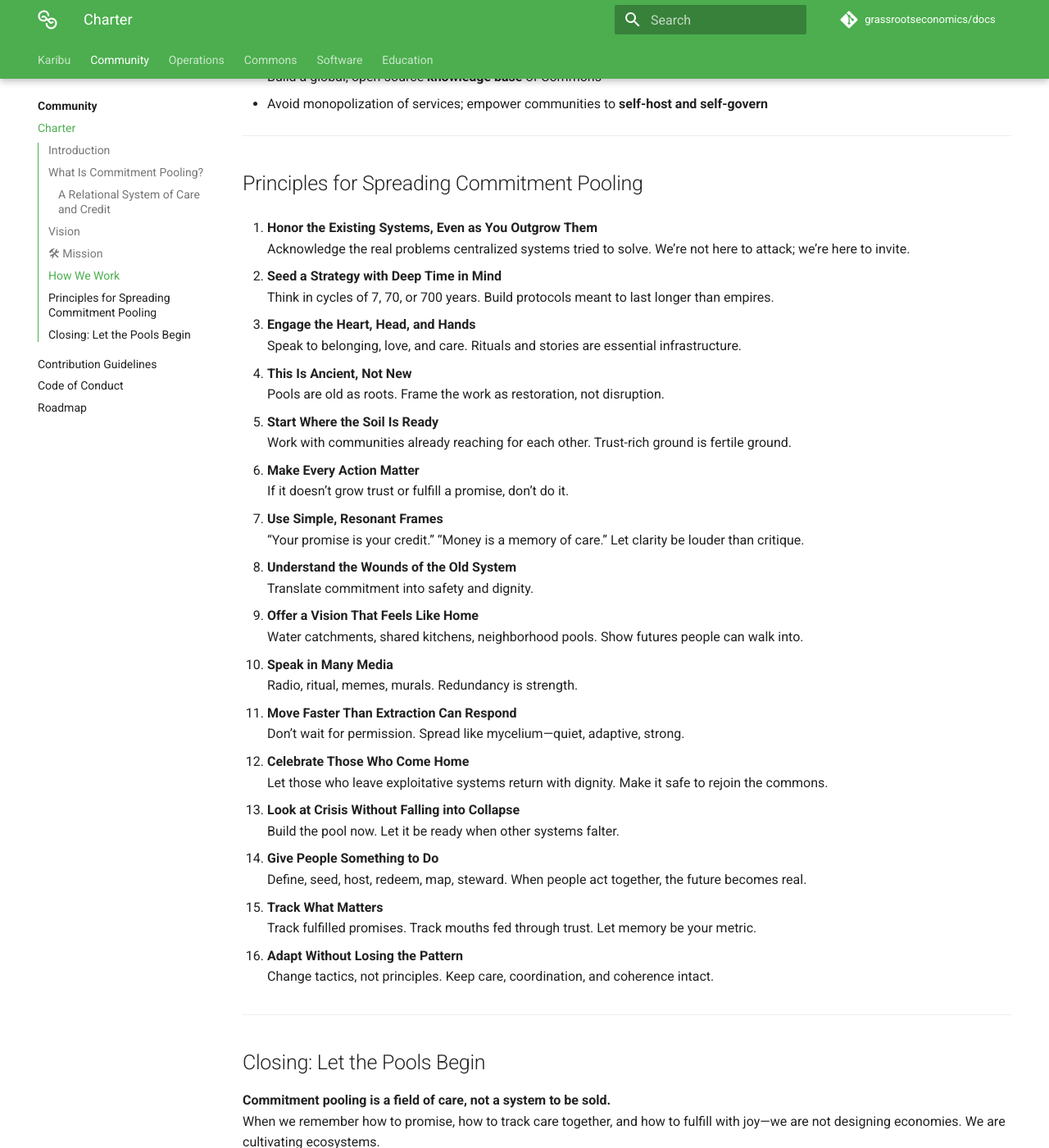
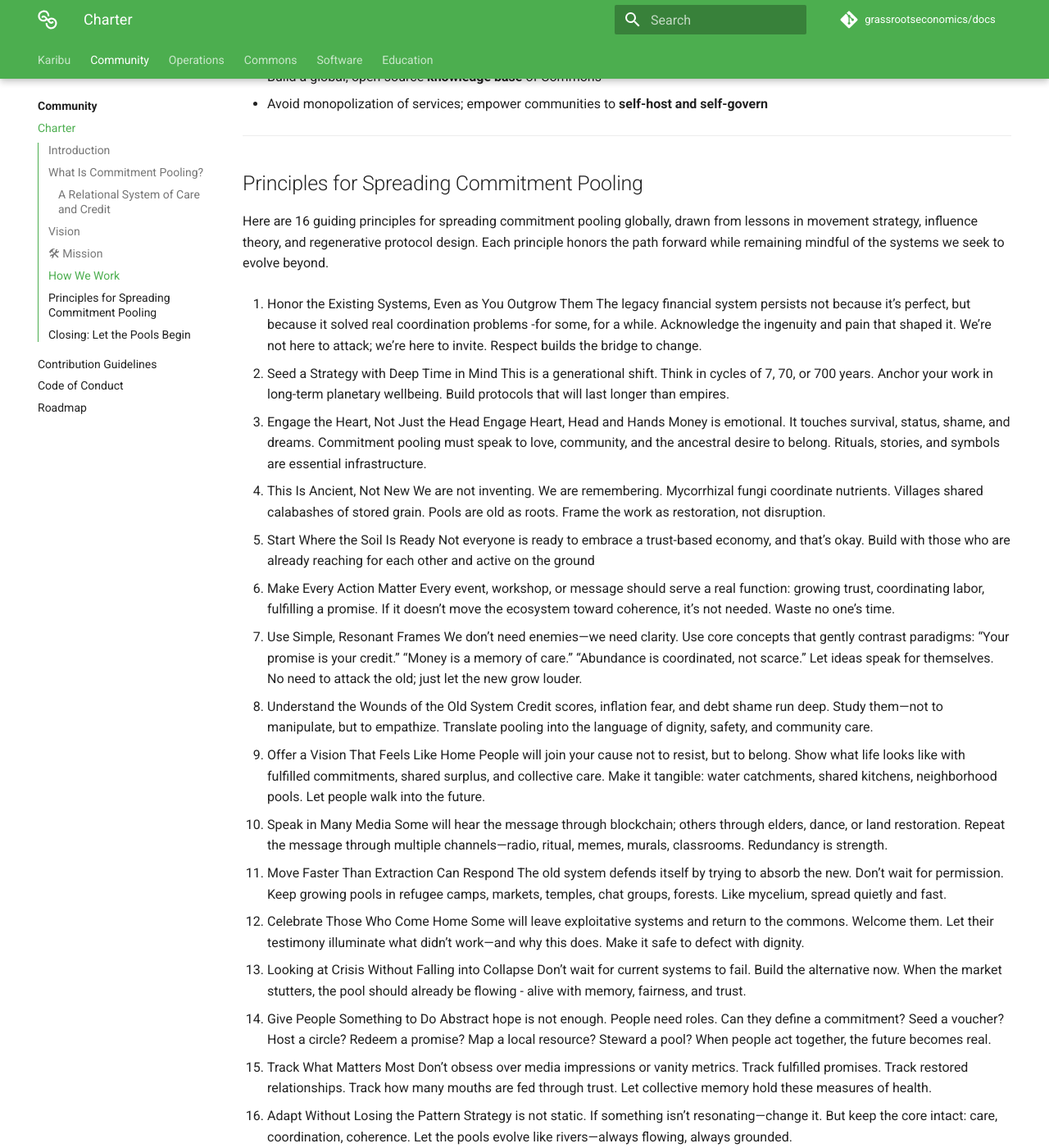
Before and after one commit to grassrootseconomics/docs.grassecon.org, an MkDocs documentation site: the page built from docs/community/charter.md, in a window 1280 px wide and 1400 px high, scrolled down 1968 px. Shown: the whole window at 82% size. Built offline with MkDocs 1.6.1 and Material for MkDocs 9.7.7, drawn with Linux system fonts in a browser that asks for light colours; comment, search, counter and statistics services are not loaded.

Commit message:
Update charter.md

```diff
--- a/docs/community/charter.md
+++ b/docs/community/charter.md
@@ -74,53 +74,58 @@ We offer tools and documentation to enable communities to:
 
 ## Principles for Spreading Commitment Pooling
 
-1. **Honor the Existing Systems, Even as You Outgrow Them**
-   Acknowledge the real problems centralized systems tried to solve. We’re not here to attack; we’re here to invite.
+Here are 16 guiding principles for spreading commitment pooling globally, drawn from lessons in movement strategy, influence theory, and regenerative protocol design. Each principle honors the path forward while remaining mindful of the systems we seek to evolve beyond.
 
-2. **Seed a Strategy with Deep Time in Mind**
-   Think in cycles of 7, 70, or 700 years. Build protocols meant to last longer than empires.
 
-3. **Engage the Heart, Head, and Hands**
-   Speak to belonging, love, and care. Rituals and stories are essential infrastructure.
+1. Honor the Existing Systems, Even as You Outgrow Them
+The legacy financial system persists not because it’s perfect, but because it solved real coordination problems -for some, for a while. Acknowledge the ingenuity and pain that shaped it. We’re not here to attack; we’re here to invite. Respect builds the bridge to change.
 
-4. **This Is Ancient, Not New**
-   Pools are old as roots. Frame the work as restoration, not disruption.
+2. Seed a Strategy with Deep Time in Mind
+This is a generational shift. Think in cycles of 7, 70, or 700 years. Anchor your work in long-term planetary wellbeing. Build protocols that will last longer than empires.
 
-5. **Start Where the Soil Is Ready**
-   Work with communities already reaching for each other. Trust-rich ground is fertile ground.
+3. Engage the Heart, Not Just the Head Engage Heart, Head and Hands
+Money is emotional. It touches survival, status, shame, and dreams. Commitment pooling must speak to love, community, and the ancestral desire to belong. Rituals, stories, and symbols are essential infrastructure.
 
-6. **Make Every Action Matter**
-   If it doesn’t grow trust or fulfill a promise, don’t do it.
+4. This Is Ancient, Not New
+We are not inventing. We are remembering. Mycorrhizal fungi coordinate nutrients. Villages shared calabashes of stored grain. Pools are old as roots. Frame the work as restoration, not disruption.
 
-7. **Use Simple, Resonant Frames**
-   “Your promise is your credit.” “Money is a memory of care.” Let clarity be louder than critique.
+5. Start Where the Soil Is Ready
+Not everyone is ready to embrace a trust-based economy, and that’s okay. Build with those who are already reaching for each other and active on the ground
 
-8. **Understand the Wounds of the Old System**
-   Translate commitment into safety and dignity.
+6. Make Every Action Matter
+Every event, workshop, or message should serve a real function: growing trust, coordinating labor, fulfilling a promise. If it doesn’t move the ecosystem toward coherence, it’s not needed. Waste no one’s time.
 
-9. **Offer a Vision That Feels Like Home**
-   Water catchments, shared kitchens, neighborhood pools. Show futures people can walk into.
+7. Use Simple, Resonant Frames
+We don’t need enemies—we need clarity. Use core concepts that gently contrast paradigms: “Your promise is your credit.” “Money is a memory of care.” “Abundance is coordinated, not scarce.” Let ideas speak for themselves. No need to attack the old; just let the new grow louder.
 
-10. **Speak in Many Media**
-    Radio, ritual, memes, murals. Redundancy is strength.
+8. Understand the Wounds of the Old System
+Credit scores, inflation fear, and debt shame run deep. Study them—not to manipulate, but to empathize. Translate pooling into the language of dignity, safety, and community care.
 
-11. **Move Faster Than Extraction Can Respond**
-    Don’t wait for permission. Spread like mycelium—quiet, adaptive, strong.
+9. Offer a Vision That Feels Like Home
+People will join your cause not to resist, but to belong. Show what life looks like with fulfilled commitments, shared surplus, and collective care. Make it tangible: water catchments, shared kitchens, neighborhood pools. Let people walk into the future.
 
-12. **Celebrate Those Who Come Home**
-    Let those who leave exploitative systems return with dignity. Make it safe to rejoin the commons.
+10. Speak in Many Media
+Some will hear the message through blockchain; others through elders, dance, or land restoration. Repeat the message through multiple channels—radio, ritual, memes, murals, classrooms. Redundancy is strength.
 
-13. **Look at Crisis Without Falling into Collapse**
-    Build the pool now. Let it be ready when other systems falter.
+11. Move Faster Than Extraction Can Respond
+The old system defends itself by trying to absorb the new. Don’t wait for permission. Keep growing pools in refugee camps, markets, temples, chat groups, forests. Like mycelium, spread quietly and fast.
 
-14. **Give People Something to Do**
-    Define, seed, host, redeem, map, steward. When people act together, the future becomes real.
+12. Celebrate Those Who Come Home
+Some will leave exploitative systems and return to the commons. Welcome them. Let their testimony illuminate what didn’t work—and why this does. Make it safe to defect with dignity.
 
-15. **Track What Matters**
-    Track fulfilled promises. Track mouths fed through trust. Let memory be your metric.
+13. Looking at Crisis Without Falling into Collapse
+Don’t wait for current systems to fail. Build the alternative now. When the market stutters, the pool should already be flowing - alive with memory, fairness, and trust.
 
-16. **Adapt Without Losing the Pattern**
-    Change tactics, not principles. Keep care, coordination, and coherence intact.
+14. Give People Something to Do
+Abstract hope is not enough. People need roles. Can they define a commitment? Seed a voucher? Host a circle? Redeem a promise? Map a local resource? Steward a pool? When people act together, the future becomes real.
+
+15. Track What Matters
+Most Don’t obsess over media impressions or vanity metrics. Track fulfilled promises. Track restored relationships. Track how many mouths are fed through trust. Let collective memory hold these measures of health.
+
+16. Adapt Without Losing the Pattern
+Strategy is not static. If something isn’t resonating—change it. But keep the core intact: care, coordination, coherence. Let the pools evolve like rivers—always flowing, always grounded.
+
+
 
 ---
 
```
